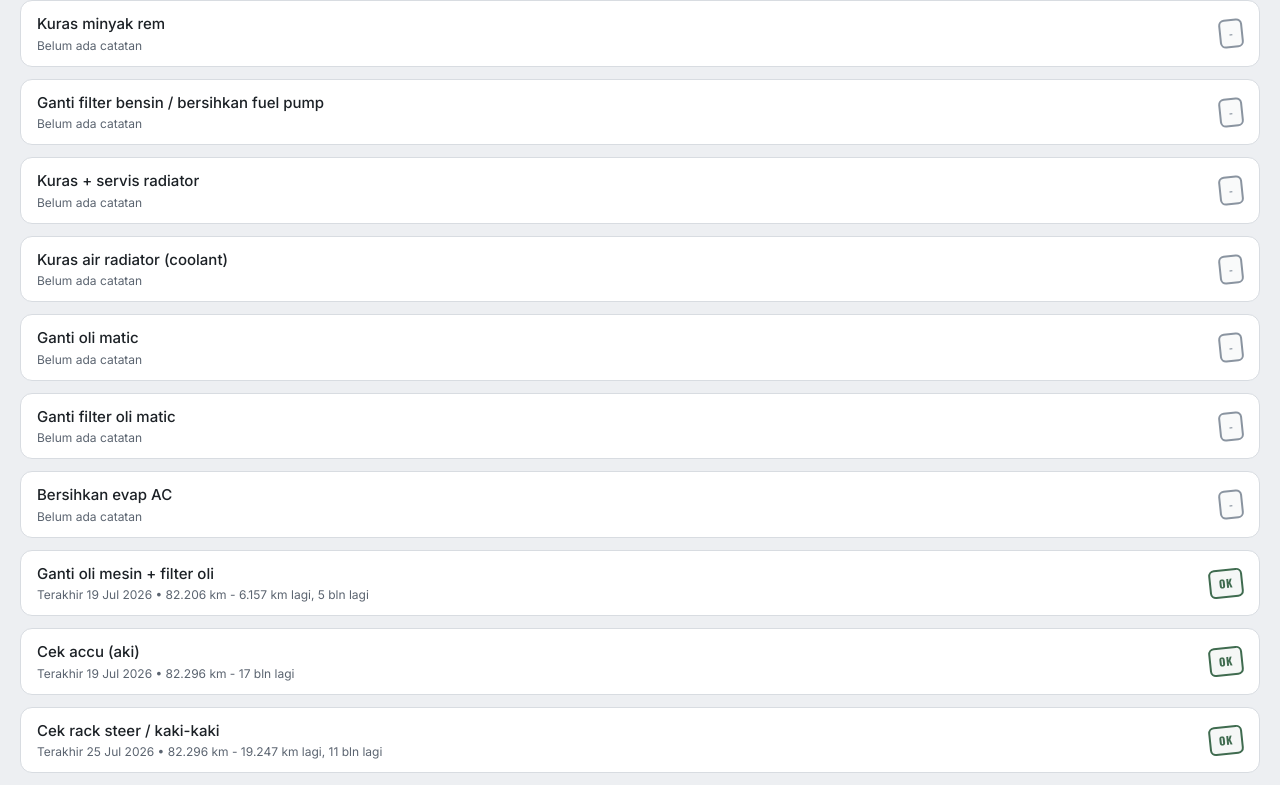
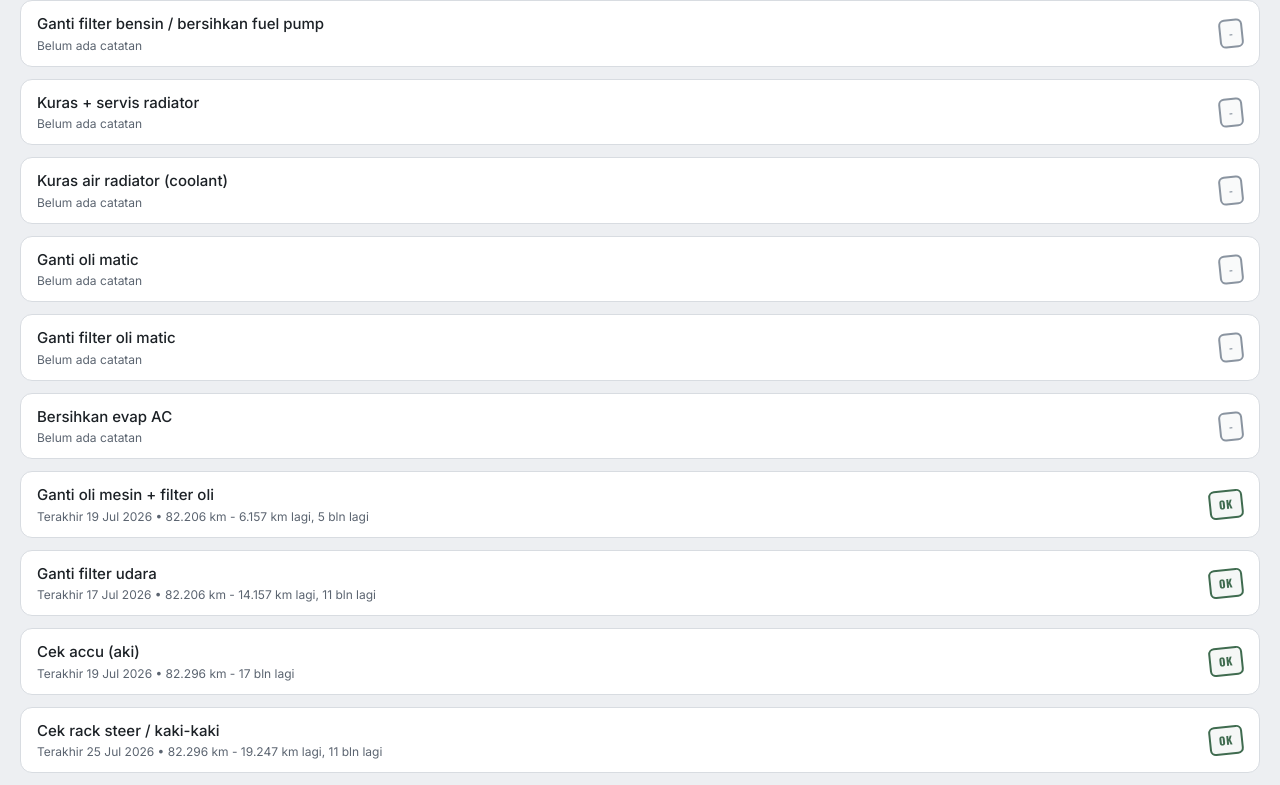
Before and after one commit to yaffalhakim1/mazda2-service-tracker, a React (Vite) app: page / in a window 1280 px wide. Shown: the part 837-1622 px from the top of the page. Built offline with nearby package versions, Linux system fonts and the light colour scheme.

Commit message:
seed v12: ganti filter udara 17 Jul 2026 (km perkiraan ~82.2rb)

```diff
--- a/src/data.js
+++ b/src/data.js
@@ -29,7 +29,7 @@ export const CATALOG = [
 // Aplikasi hanya menerapkan entry dengan `v` yang lebih baru dari
 // yang sudah pernah dilihat user — edit/hapus manual user tidak akan
 // ditimpa oleh seed lama.
-export const SEED_VERSION = 11;
+export const SEED_VERSION = 12;
 export const SEED_ENTRIES = [
   { v: 1, id: "seed-oli-0719", type: "oli", date: "2026-07-19", km: 82206, cost: 407000, notes: "Fastron Eco SAE 5W-30 + filter oli (Pertamina). Ganti oli berikutnya di km 87.206" },
   { v: 1, id: "seed-aki-0719", type: "aki", date: "2026-07-19", km: 82296, cost: 830000, notes: "Ganti aki" },
@@ -40,5 +40,6 @@ export const SEED_ENTRIES = [
   { v: 6, id: "seed-ban", type: "other", date: "2026-07-19", km: 82296, cost: 1400000, notes: "Ban depan 2pcs (tgl perkiraan)" },
   { v: 6, id: "seed-samsat", type: "other", date: "2026-07-19", km: 82296, cost: 50000, notes: "Cek fisik tempel samsat (tgl perkiraan)" },
   { v: 11, id: "seed-consum-0805", type: "other", date: "2026-08-05", km: 83008, cost: 0, notes: "Catatan konsumsi BBM: AV 8.9 L/100km (~11.2 km/L). CUR fluktuasi 7.7-10 L/100km saat jalan (normal, tergantung kondisi)." },
+  { v: 12, id: "seed-filter-0717", type: "filter", date: "2026-07-17", km: 82206, cost: 0, notes: "Ganti filter udara (km perkiraan ~82.2rb, biaya belum dicatat)" },
 ];
 export const SEED_CAR_KM = 83049;
```
